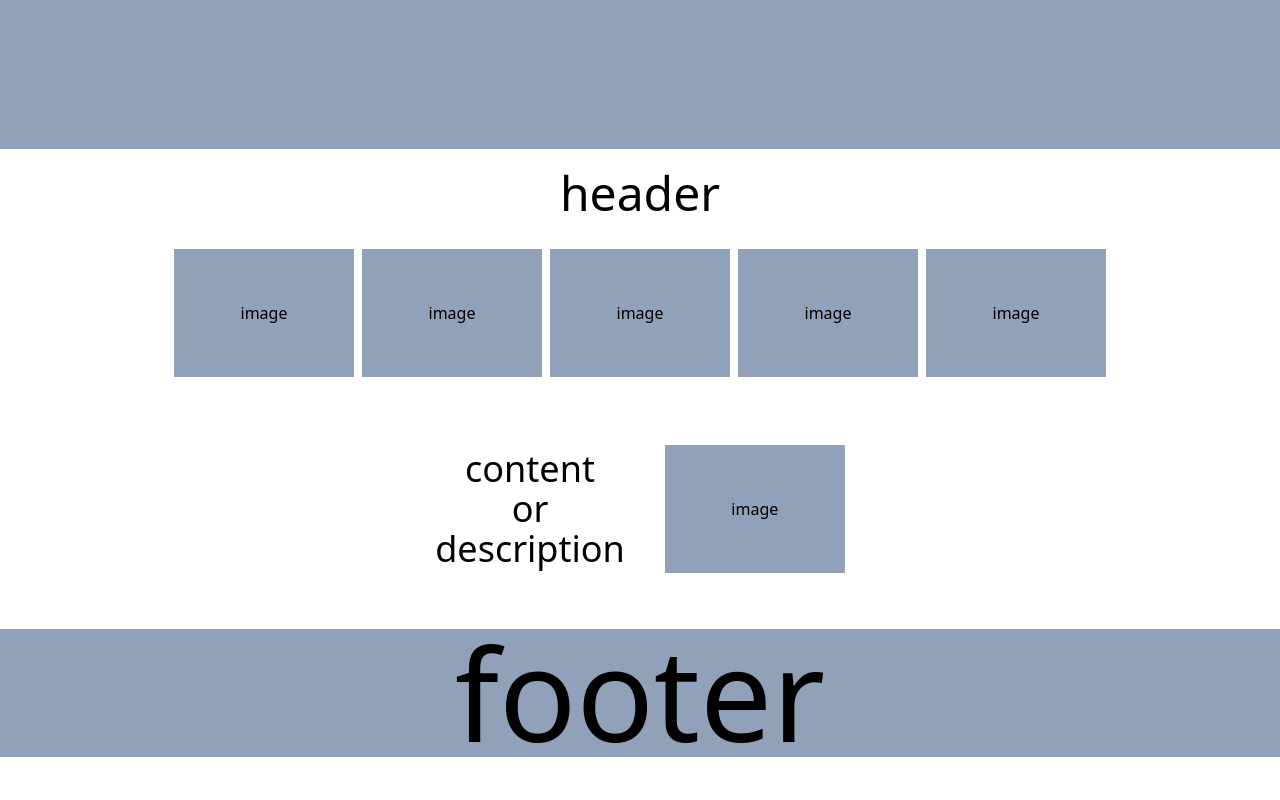
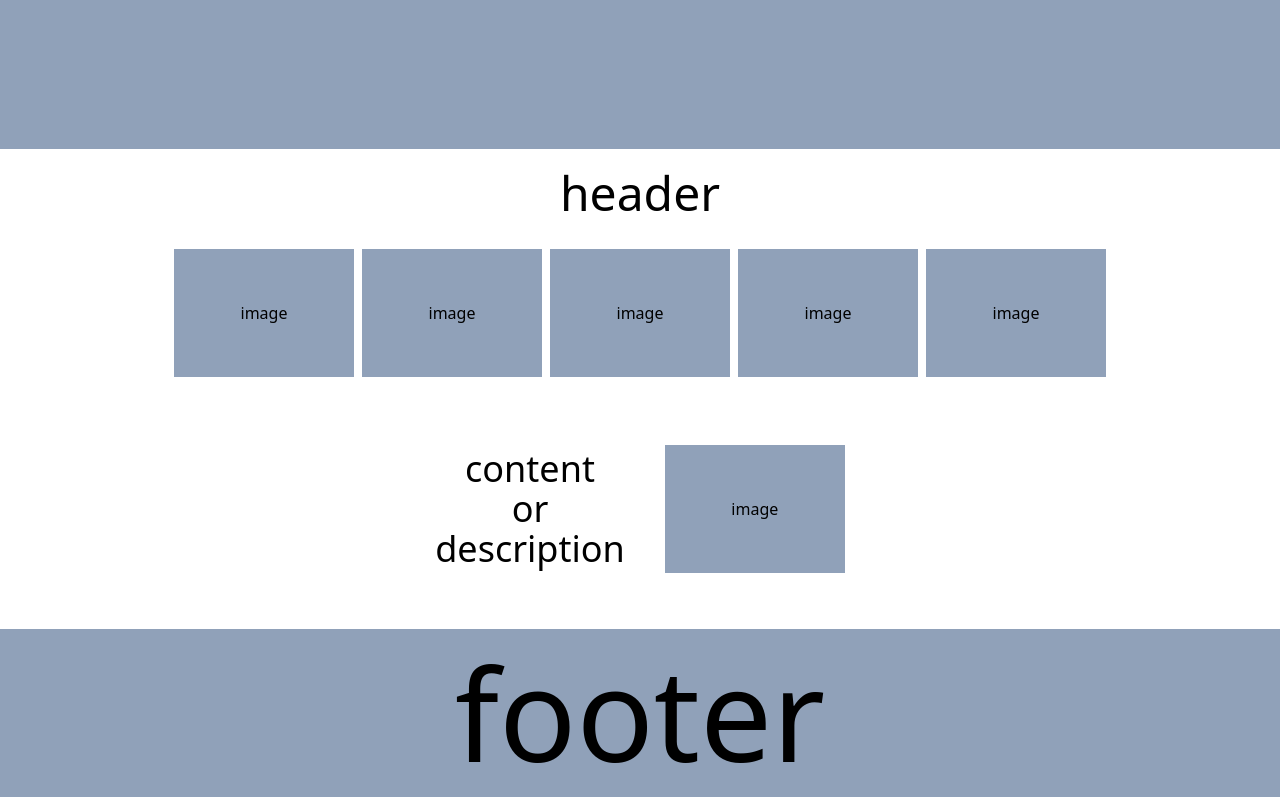
Before and after one commit to BlackBathRoom/movie-circle-homepage, a Next.js app: page / in a window 1280 px wide. Shown: the part 651-1451 px from the top of the page. Built offline with nearby package versions, Linux system fonts and the light colour scheme.

Commit message:
fix: きしょい空白を削除

```diff
--- a/src/app/page.tsx
+++ b/src/app/page.tsx
@@ -32,7 +32,7 @@ export default function Home() {
         </div>
         <ImageMoc />
       </div>
-      <div className="flex w-full bg-slate-400">
+      <div className="flex w-full bg-slate-400 h-fit p-5">
         <span className="m-auto text-9xl">footer</span>
       </div>
     </div>
```
